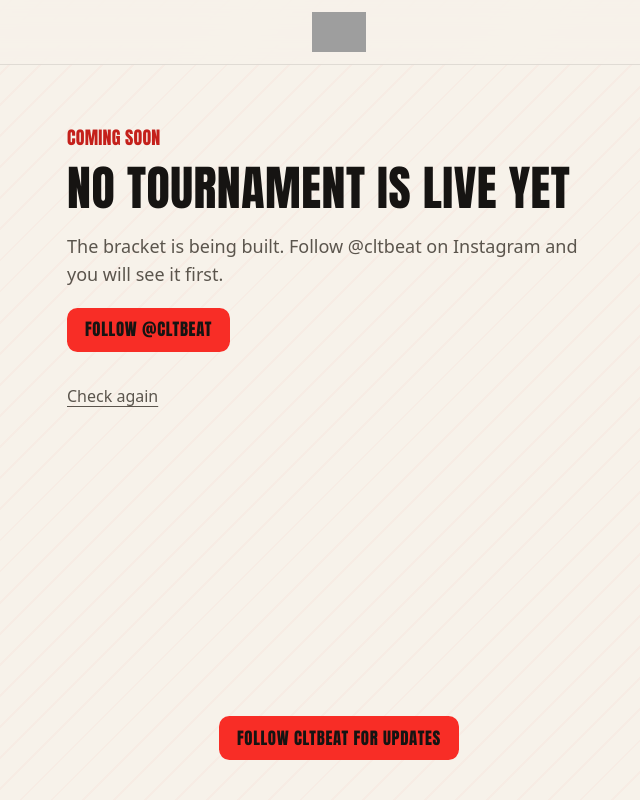
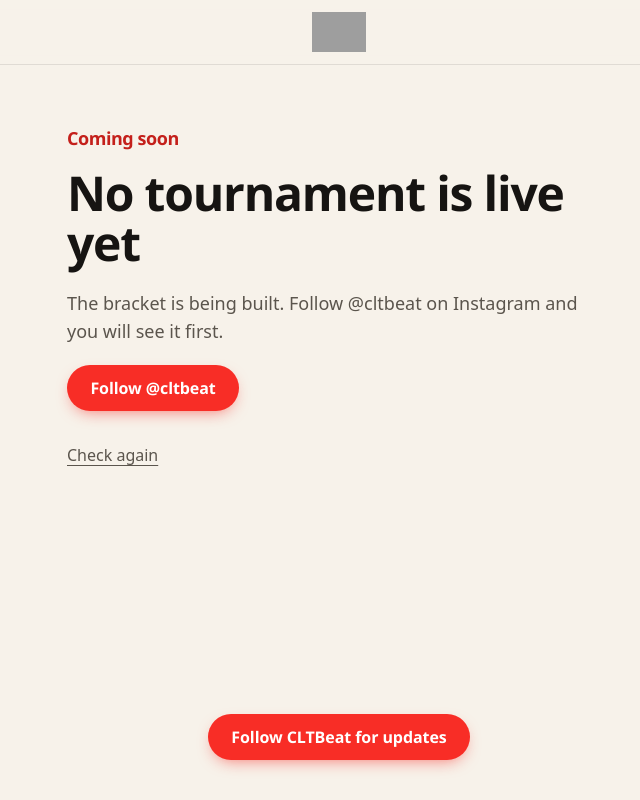
Before and after one commit to justcallmichael-ui/BestOfCLT, a Next.js app: page / in a window 1280 px wide. Shown: the whole page, without its empty margins (301-941 px from the left). Built offline with nearby package versions, Linux system fonts and the light colour scheme; no server answers; the database is empty; grey boxes are pictures that could not be loaded.

Commit message:
Update globals.css

```diff
--- a/app/globals.css
+++ b/app/globals.css
@@ -12,7 +12,7 @@
   --color-accent-hover: color-mix(in srgb, var(--color-accent), white 18%);
   --color-faint: color-mix(in srgb, var(--color-muted), var(--color-ink) 30%);
   --font-sans: system-ui, -apple-system, "Segoe UI", Roboto, "Helvetica Neue", Arial, sans-serif;
-  --font-display: Impact, Haettenschweiler, "Arial Narrow Bold", "Franklin Gothic Medium", "Arial Narrow", sans-serif;
+  --font-display: "Avenir Next", "Segoe UI", system-ui, -apple-system, "Helvetica Neue", Arial, sans-serif;
 }
 
 html {
@@ -22,9 +22,7 @@ html {
 }
 
 body {
-  background:
-    repeating-linear-gradient(135deg, color-mix(in srgb, var(--color-accent) 3%, transparent) 0 2px, transparent 2px 22px),
-    var(--color-ink);
+  background: var(--color-ink);
   color: var(--color-chalk);
   font-family: var(--font-sans);
   -webkit-tap-highlight-color: transparent;
@@ -38,10 +36,9 @@ body {
 
 .display {
   font-family: var(--font-display);
-  text-transform: uppercase;
-  letter-spacing: 0.01em;
-  font-weight: 400;
-  line-height: 0.95;
+  letter-spacing: -0.025em;
+  font-weight: 800;
+  line-height: 1.05;
 }
 
 .btn {
@@ -49,18 +46,18 @@ body {
   align-items: center;
   justify-content: center;
   gap: 0.5rem;
-  min-height: 2.75rem;
-  padding: 0 1rem;
-  border-radius: 0.65rem;
+  min-height: 2.9rem;
+  padding: 0 1.4rem;
+  border-radius: 999px;
   font-family: var(--font-display);
-  text-transform: uppercase;
-  letter-spacing: 0.04em;
-  font-size: 1.05rem;
+  font-weight: 700;
+  letter-spacing: -0.005em;
+  font-size: 1rem;
   line-height: 1;
   text-align: center;
   cursor: pointer;
-  border: 2px solid transparent;
-  transition: transform 0.12s ease, background-color 0.12s ease;
+  border: 1.5px solid transparent;
+  transition: transform 0.12s ease, background-color 0.15s ease, box-shadow 0.15s ease;
 }
 .btn:active:not(:disabled) {
   transform: scale(0.98);
@@ -71,7 +68,8 @@ body {
 }
 .btn-primary {
   background: var(--color-accent);
-  color: var(--color-accent-ink);
+  color: #fff;
+  box-shadow: 0 6px 16px -6px color-mix(in srgb, var(--color-accent), transparent 35%);
 }
 .btn-primary:disabled {
   opacity: 1;
@@ -82,7 +80,7 @@ body {
 .btn-ghost {
   background: transparent;
   color: var(--color-chalk);
-  border-color: var(--color-line);
+  border-color: color-mix(in srgb, var(--color-line), transparent 70%);
 }
 .btn-ghost:hover:not(:disabled) {
   background: var(--color-panel-2);
@@ -90,8 +88,9 @@ body {
 
 .panel {
   background: var(--color-panel);
-  border: 1px solid var(--color-line);
-  border-radius: 0.85rem;
+  border: 1px solid color-mix(in srgb, var(--color-line), transparent 85%);
+  border-radius: 1rem;
+  box-shadow: 0 1px 2px rgba(22, 20, 18, 0.04), 0 8px 24px -14px rgba(22, 20, 18, 0.18);
 }
 
 .field {
@@ -100,8 +99,8 @@ body {
   padding: 0 0.85rem;
   background: var(--color-ink);
   color: var(--color-chalk);
-  border: 1px solid var(--color-line);
-  border-radius: 0.65rem;
+  border: 1px solid color-mix(in srgb, var(--color-line), transparent 75%);
+  border-radius: 0.85rem;
   font-size: 1rem;
 }
 .field::placeholder {
```
